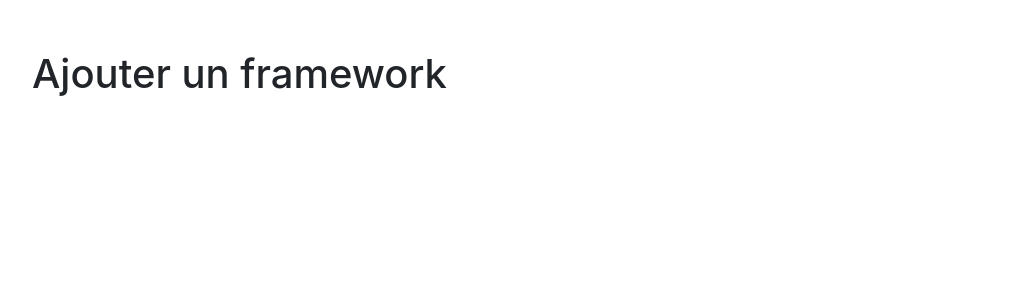
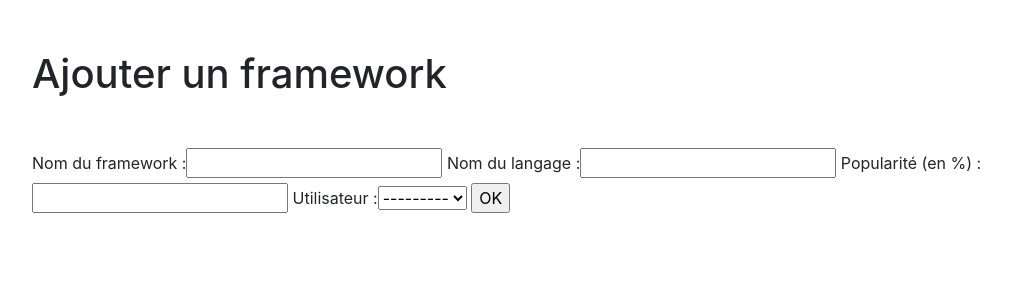
Before and after one commit to MiniJez/TP_Django, a Django app: page /create/ in a window 1280 px wide. Shown: the part 56-356 px from the top of the page, without its empty margins (38-1049 px from the left). Run offline with Django 3.2, Linux system fonts and the light colour scheme; some libraries are stand-ins or nearby versions.

Commit message:
Feat(CRUD): Create

```diff
--- /dev/null
+++ b/Frameworks/forms.py
@@ -0,0 +1,14 @@
+from django.forms import ModelForm
+from .models import Frameworks
+
+
+class FrameworksForm(ModelForm):
+    class Meta:
+        model = Frameworks
+        fields = ['name', 'language', 'using_percentage', 'user']
+        labels = {
+            "name": "Nom du framework ",
+            "language": "Nom du langage ",
+            "using_percentage": "Popularité (en %) ",
+            "user": "Utilisateur "
+        }
--- a/Frameworks/models.py
+++ b/Frameworks/models.py
@@ -1,7 +1,11 @@
 from django.db import models
+from django.contrib.auth import get_user_model
+
+User = get_user_model()
 
 # Create your models here.
 class Frameworks(models.Model):
     name = models.CharField(max_length=50)
     language = models.CharField(max_length=50)
     using_percentage = models.PositiveIntegerField()
+    user = models.ForeignKey(User, on_delete=models.CASCADE)
--- a/Frameworks/templates/Frameworks/create.html
+++ b/Frameworks/templates/Frameworks/create.html
@@ -4,4 +4,12 @@
 {% block body %}
 <h1 style="margin: 50px 0px;">Ajouter un framework</h1>
 
+<div style="width: 100%;">
+    <form action="/create/" method="post">
+        {% csrf_token %}
+        {{ form }}
+        <input type="submit" value="OK">
+    </form>
+</div>
+
 {% endblock %}
--- a/Frameworks/views.py
+++ b/Frameworks/views.py
@@ -1,7 +1,8 @@
 from django.shortcuts import render
 from django.template import loader
-from django.http import HttpResponse
+from django.http import HttpResponse, HttpResponseRedirect
 from .models import Frameworks
+from .forms import FrameworksForm
 
 def index(request):
     frameworks = Frameworks.objects.order_by('using_percentage')
@@ -10,6 +11,14 @@ def index(request):
     return HttpResponse(template.render(context, request))
 
 def create(request):
+    if request.method == 'POST':
+        form = FrameworksForm(request.POST)
+        if form.is_valid():
+            form.save()
+            return HttpResponseRedirect('/')
+    else:
+        form = FrameworksForm()
+
     template = loader.get_template('Frameworks/create.html')
-    context = {}
+    context = {"form": form}
     return HttpResponse(template.render(context, request))
```
Also changed, not shown: Frameworks/migrations/0002_frameworks_user.py (added).
